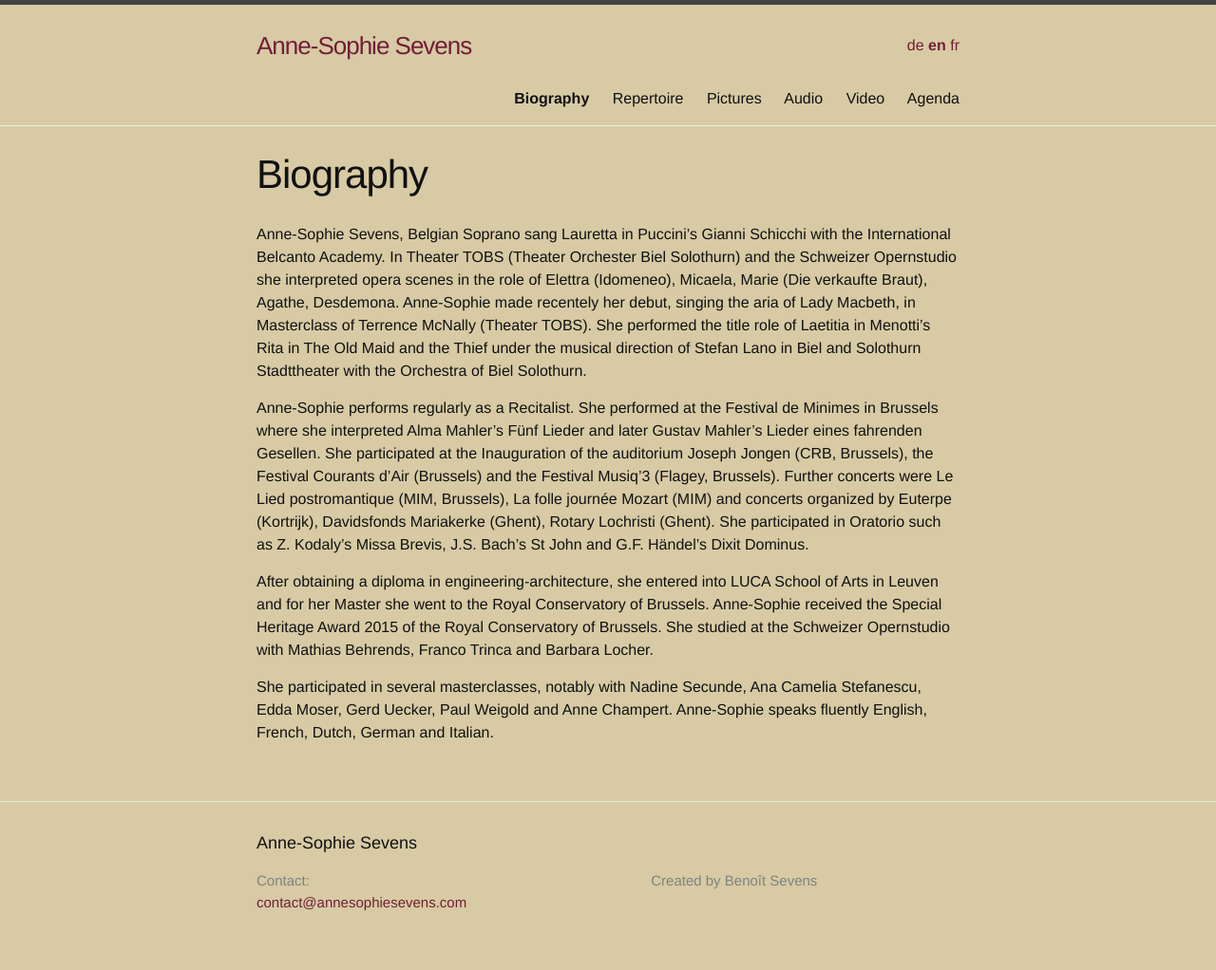
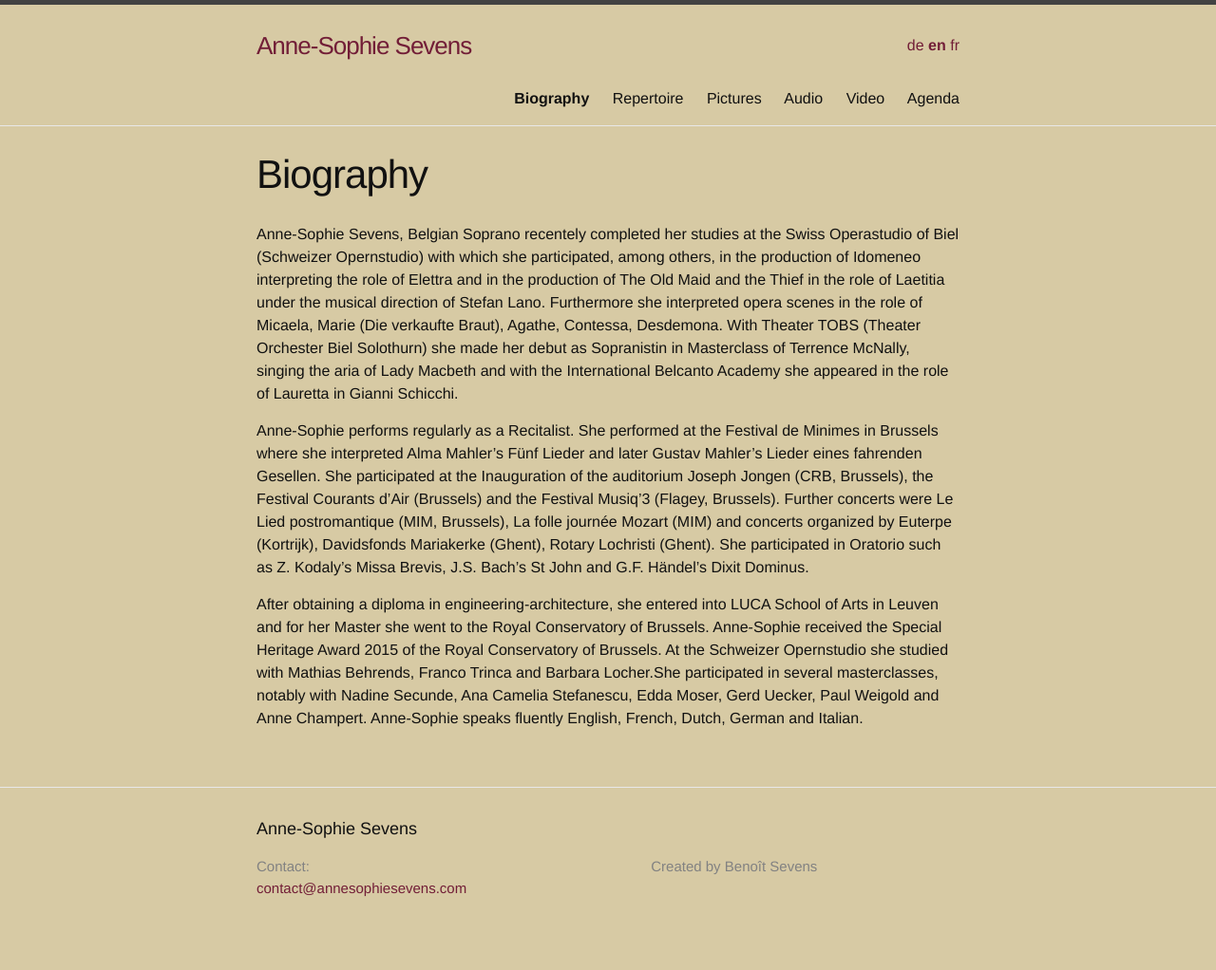
Before and after one commit to annesophie-sevens/annesophie-sevens.github.io, a Jekyll site: the page built from biography-en.md, in a window 1280 px wide. Shown: the whole page at 95% size. Built offline with Jekyll 4.4.1, drawn with Linux system fonts in a browser that asks for light colours.

Commit message:
Update biography-en.md

```diff
--- a/biography-en.md
+++ b/biography-en.md
@@ -9,13 +9,11 @@ ref: biography
 
 
 
-Anne-Sophie Sevens, Belgian Soprano sang Lauretta in Puccini’s Gianni Schicchi with the International Belcanto Academy. In Theater TOBS (Theater Orchester Biel Solothurn) and the Schweizer Opernstudio she interpreted opera scenes in the role of Elettra (Idomeneo), Micaela, Marie (Die verkaufte Braut), Agathe, Desdemona.
-Anne-Sophie made recentely her debut, singing the aria of Lady Macbeth, in Masterclass of Terrence McNally (Theater TOBS).
-She performed the title role of Laetitia in Menotti’s Rita in The Old Maid and the Thief under the musical direction of Stefan Lano in Biel and Solothurn Stadttheater with the Orchestra of Biel Solothurn.
+Anne-Sophie Sevens, Belgian Soprano recentely completed her studies at the Swiss Operastudio of Biel (Schweizer Opernstudio) with which she participated, among others, in the production of Idomeneo interpreting the role of Elettra and in the production of The Old Maid and the Thief in the role of Laetitia under the musical direction of Stefan Lano. Furthermore she interpreted opera scenes in the role of Micaela, Marie (Die verkaufte Braut), Agathe, Contessa, Desdemona.
+With Theater TOBS (Theater Orchester Biel Solothurn) she made her debut as Sopranistin in Masterclass of Terrence McNally, singing the aria of Lady Macbeth and with the International Belcanto Academy she appeared in the role of Lauretta in Gianni Schicchi.
 
 Anne-Sophie performs regularly as a Recitalist. She performed at the Festival de Minimes in Brussels where she interpreted Alma Mahler’s Fünf Lieder and later Gustav Mahler’s Lieder eines fahrenden Gesellen. She participated at the Inauguration of the auditorium Joseph Jongen (CRB, Brussels), the Festival Courants d’Air (Brussels) and the Festival Musiq’3 (Flagey, Brussels). Further concerts were Le Lied postromantique (MIM, Brussels), La folle journée Mozart (MIM) and concerts organized by Euterpe (Kortrijk), Davidsfonds Mariakerke (Ghent), Rotary Lochristi (Ghent). She participated in Oratorio such as Z. Kodaly’s Missa Brevis, J.S. Bach’s St John and G.F. Händel’s Dixit Dominus.
 
-After obtaining a diploma in engineering-architecture, she entered into LUCA School of Arts in Leuven and for her Master she went to the Royal Conservatory of Brussels. Anne-Sophie received the Special Heritage Award 2015 of the Royal Conservatory of Brussels. She studied at the Schweizer Opernstudio with Mathias Behrends, Franco Trinca and Barbara Locher.
-
-She participated in several masterclasses, notably with Nadine Secunde, Ana Camelia Stefanescu, Edda Moser, Gerd Uecker, Paul Weigold and Anne Champert.
+After obtaining a diploma in engineering-architecture, she entered into LUCA School of Arts in Leuven and for her Master she went to the Royal Conservatory of Brussels. Anne-Sophie received the Special Heritage Award 2015 of the Royal Conservatory of Brussels.
+At the Schweizer Opernstudio she studied with Mathias Behrends, Franco Trinca and Barbara Locher.She participated in several masterclasses, notably with Nadine Secunde, Ana Camelia Stefanescu, Edda Moser, Gerd Uecker, Paul Weigold and Anne Champert.
 Anne-Sophie speaks fluently English, French, Dutch, German and Italian.
```
